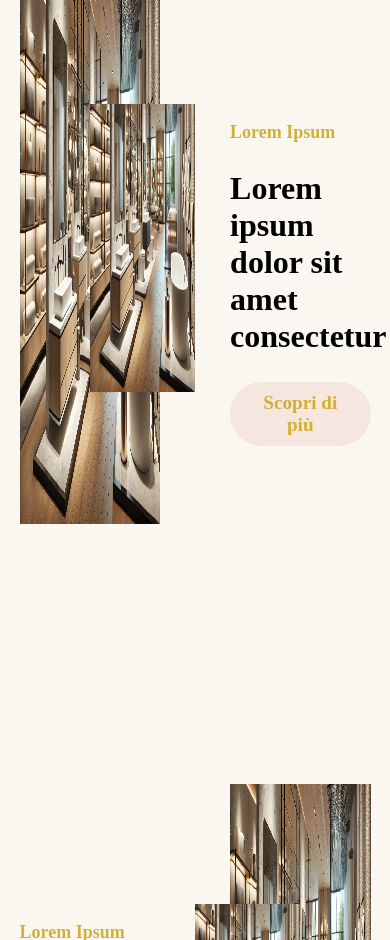
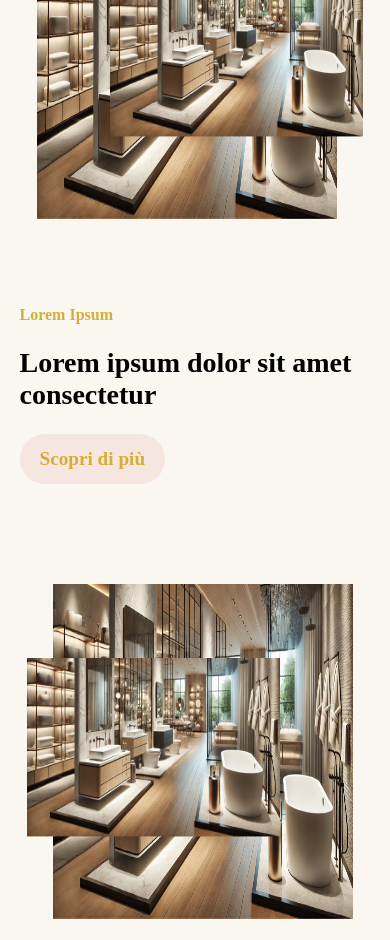
Before and after one commit to giuseppecasaburi/vica_official_fe, a React (Vite) app: page / in a window 390 px wide. Shown: the part 1060-2000 px from the top of the page. Built offline with nearby package versions, Linux system fonts and the light colour scheme.

Commit message:
Aggiornati i componenti NavigationBar e TextTyping; modifiche ai file CSS per migliorare la responsività e l'estetica; commentati i componenti WhatTheySay e CtaFinal nella HomePage.

```diff
--- a/src/components/NavigationBar.jsx
+++ b/src/components/NavigationBar.jsx
@@ -1,7 +1,7 @@
 import { useState } from "react";
 import IsMobile from "./IsMobile";
 import { FontAwesomeIcon } from "@fortawesome/react-fontawesome";
-import { faBars } from "@fortawesome/free-solid-svg-icons"; // ✅ Pacchetto giusto
+import { faBars } from "@fortawesome/free-solid-svg-icons";
 
 function NavigationBar() {
     const [isMenuOpen, setIsMenuOpen] = useState(false);
--- a/src/components/TextTyping.jsx
+++ b/src/components/TextTyping.jsx
@@ -67,9 +67,14 @@ function TextTyping() {
         <div className="md:flex md:items-center md:justify-center font-mono">
             <div className="typing-container">
                 <p id="typing-text">
-                    <span className="text-part-1">{firstPart}</span>
-                    <span className="text-part-2">{secondPart}</span>
-                    <span className="cursor">&nbsp;</span>
+                    <span className="text-part-1">
+                        {firstPart}
+                        {displayText.length <= text.length && <span className="cursor">&nbsp;</span>}
+                    </span>
+                    <span className="text-part-2">
+                        {secondPart}
+                        {displayText.length > text.length && <span className="cursor">&nbsp;</span>}
+                    </span>
                 </p>
             </div>
         </div>
--- a/src/css/about_us.css
+++ b/src/css/about_us.css
@@ -37,32 +37,6 @@
     background-color: rgba(212, 175, 55, 0.8);
     border-radius: 50px;
     padding: 5px 20px;
-}
-
-@keyframes pulse {
-    0% {
-        transform: scale(1);
-        box-shadow:
-            0 0 20px rgba(212, 175, 55, 0.6),
-            0 0 40px rgba(245, 230, 224, 0.4),
-            0 0 60px rgba(212, 175, 55, 0.2);
-    }
-
-    50% {
-        transform: scale(1.08);
-        box-shadow:
-            0 0 30px rgba(212, 175, 55, 0.8),
-            0 0 60px rgba(245, 230, 224, 0.6),
-            0 0 90px rgba(212, 175, 55, 0.4);
-    }
-
-    100% {
-        transform: scale(1);
-        box-shadow:
-            0 0 20px rgba(212, 175, 55, 0.6),
-            0 0 40px rgba(245, 230, 224, 0.4),
-            0 0 60px rgba(212, 175, 55, 0.2);
-    }
 }
 
 .anni {
@@ -119,3 +93,56 @@
 #bottone a {
     margin: 0;
 }
+
+@keyframes pulse {
+    0% {
+        transform: scale(1);
+        box-shadow:
+            0 0 20px rgba(212, 175, 55, 0.6),
+            0 0 40px rgba(245, 230, 224, 0.4),
+            0 0 60px rgba(212, 175, 55, 0.2);
+    }
+
+    50% {
+        transform: scale(1.08);
+        box-shadow:
+            0 0 30px rgba(212, 175, 55, 0.8),
+            0 0 60px rgba(245, 230, 224, 0.6),
+            0 0 90px rgba(212, 175, 55, 0.4);
+    }
+
+    100% {
+        transform: scale(1);
+        box-shadow:
+            0 0 20px rgba(212, 175, 55, 0.6),
+            0 0 40px rgba(245, 230, 224, 0.4),
+            0 0 60px rgba(212, 175, 55, 0.2);
+    }
+}
+
+@media screen and (max-width: 768px) {
+    #container-about-us {
+        flex-direction: column;
+    }
+
+    #image-area,
+    #content-text-area {
+        width: 100%;
+    }
+
+    #content-text-area {
+        text-align: start;
+        margin-top: 200px;
+    }
+
+    #content-text-area .retta {
+        margin-left: 0;
+    }
+}
+
+@media screen and (max-width: 425px) {
+    .cerchio {
+        width: 250px;
+        height: 250px;
+    }
+}
--- a/src/css/box_number.css
+++ b/src/css/box_number.css
@@ -40,6 +40,15 @@
 @media screen and (min-width: 1500px) {
     #box-area {
         margin: 100px auto 0;
+        height: calc(30% - 100px);
+    }
+
+    .single-box-area p {
+        font-size: 42px;
+    }
+
+    .single-box-area span {
+        font-size: 38px;
     }
 }
 
@@ -84,6 +93,13 @@
     }
 }
 
+@media screen and (min-width: 1600px) {
+    #box-area {
+        margin: 50px auto 0;
+        height: calc(30% - 100px);
+    }
+}
+
 @media screen and (max-width: 480px) {
     #box-area {
         width: calc(100vw - 30px);
@@ -99,3 +115,10 @@
         font-size: 18px;
     }
 }
+
+@media screen and (max-width: 375px) {
+    #box-area {
+        margin: 30px auto 0;
+        height: calc(20% - 50px);
+    }
+}
--- a/src/css/collection_home.css
+++ b/src/css/collection_home.css
@@ -109,3 +109,113 @@
     position: absolute;
     left: -5%;
 }
+
+@media screen and (min-width: 1600px) {
+
+    .text-collection1 h2,
+    .text-collection2 h2 {
+        font-size: 38px;
+    }
+
+    .text-collection1 p,
+    .text-collection2 p {
+        font-size: 26px;
+    }
+
+    #img1 {
+        height: 120%;
+    }
+
+    #img2 {
+        height: 80%;
+        right: -40px;
+    }
+
+    #img3 {
+        height: 120%;
+    }
+
+    #img4 {
+        height: 80%;
+        left: -40px;
+    }
+}
+
+@media screen and (max-width: 768px) {
+    .collection-home {
+        margin: 100px auto;
+        align-items: center;
+        justify-content: center;
+        flex-direction: column;
+    }
+
+    .text-collection1 {
+        width: 90vw;
+        margin-left: auto;
+    }
+
+    .text-collection2 {
+        width: 90vw;
+        margin-right: auto;
+    }
+
+    .text-collection1,
+    .text-collection2 {
+        padding-top: 50px;
+    }
+
+    .text-collection2 {
+        order: 2;
+    }
+
+    .text-collection2+.image-container {
+        order: 1;
+    }
+
+    .image-container {
+        width: 90%;
+    }
+
+    #img1,
+    #img3 {
+        width: 75%;
+    }
+
+    #img2 {
+        width: 60%;
+        right: 10px;
+    }
+
+    #img4 {
+        width: 60%;
+        left: 0px;
+    }
+}
+
+@media screen and (max-width: 425px) {
+
+    .text-collection1 h2,
+    .text-collection2 h2 {
+        font-size: 28px;
+    }
+
+    .text-collection1 p,
+    .text-collection2 p {
+        font-size: 16px;
+    }
+
+    #img1,
+    #img3 {
+        width: 95%;
+    }
+
+    #img2 {
+        width: 80%;
+        right: -10px;
+    }
+
+    #img4 {
+        width: 80%;
+        left: -10px;
+    }
+}
--- a/src/css/header.css
+++ b/src/css/header.css
@@ -69,16 +69,37 @@ header {
 }
 
 @media screen and (min-width: 1600px) {
+    .header {
+        height: 70%;
+    }
 
-    .header,
-    #overlay {
-        height: 600px;
+    .text-area h2 {
+        font-size: 42px;
     }
 }
 
 @media screen and (max-width: 768px) {
-
     .header {
         height: 70%;
     }
 }
+
+@media screen and (max-width: 425px) {
+    #hero-section {
+        top: 55%;
+    }
+}
+
+@media screen and (max-width: 375px) {
+    .header {
+        height: 80%;
+    }
+
+    .button-area {
+        flex-direction: column;
+    }
+
+    .button-area a {
+        margin-top: 10px;
+    }
+}
--- a/src/css/navigation_bar.css
+++ b/src/css/navigation_bar.css
@@ -8,6 +8,7 @@
     margin: 0 auto;
     padding: 0 20px;
     background-color: var(--color-btn-banner);
+    box-shadow: 0 20px 30px rgba(0, 0, 0, 0.8);
     border-radius: 50px;
     display: flex;
     justify-content: center;
@@ -145,6 +146,49 @@
     display: none;
 }
 
+@media screen and (min-width: 2400px) {
+    .menu {
+        height: 100px;
+    }
+
+    .link-header {
+        font-size: 38px;
+        font-weight: bolder;
+    }
+}
+
+@media screen and (min-width: 2000px) and (max-width: 2399px) {
+    .menu {
+        height: 100px;
+    }
+
+    .link-header {
+        font-size: 28px;
+        font-weight: bolder;
+    }
+}
+
+@media screen and (min-width: 1800px) and (max-width: 1999px) {
+    .menu {
+        height: 90px;
+    }
+
+    .link-header {
+        font-size: 24px;
+        font-weight: bolder;
+    }
+}
+
+@media screen and (min-width: 1600px) and (max-width: 1799px) {
+    .menu {
+        height: 80px;
+    }
+
+    .link-header {
+        font-size: 19px;
+        font-weight: bolder;
+    }
+}
 
 @media screen and (max-width: 1250px) {
     .menu {
--- a/src/index.css
+++ b/src/index.css
@@ -58,3 +58,11 @@ img {
   transform: scale(1.1);
   transition: 0.3s ease-in-out;
 }
+
+@media screen and (min-width: 1600px) {
+  .button-link {
+    font-size: 2rem;
+    padding: 20px 40px;
+    margin: 0px 20px;
+  }
+}
--- a/src/pages/HomePage.jsx
+++ b/src/pages/HomePage.jsx
@@ -11,8 +11,8 @@ function HomePage() {
         <section>
             <CollectionHome/>
             <AboutUs/>
-            <WhatTheySay/>
-            <CtaFinal />
+            {/* <WhatTheySay/>
+            <CtaFinal /> */}
         </section>
         </>
     )
```
